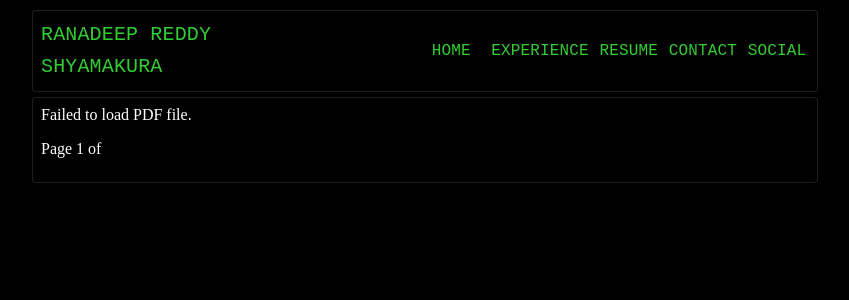
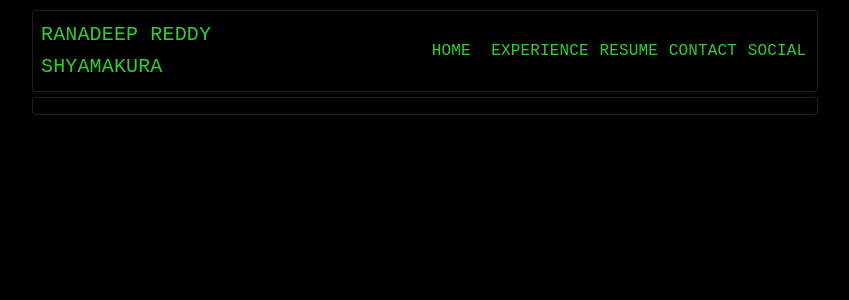
Before and after one commit to ranadeeps/profile, a React (Vite) app: page /resume in a window 1280 px wide. Shown: the top 300 px of the page, without its empty margins (224-1073 px from the left). Built offline with nearby package versions, Linux system fonts and the light colour scheme.

Commit message:
commented unused code

```diff
--- a/src/components/Resume.tsx
+++ b/src/components/Resume.tsx
@@ -1,22 +1,22 @@
-import { Box, Paper, Typography } from "@mui/material";
+import { Paper } from "@mui/material";
 import { ThemeProvider } from "@mui/material/styles";
 import { DarkTheme } from "../Themes";
-import { useState } from "react";
-import { Document, Page } from "react-pdf";
+// import { useState } from "react";
+// import { Document, Page } from "react-pdf";
 export const Resume = () => {
-  const [numPages, setNumPages] = useState<number>();
-  const [pageNumber, setPageNumber] = useState<number>(1);
+  // const [numPages, setNumPages] = useState<number>();
+  // const [pageNumber, setPageNumber] = useState<number>(1);
 
-  function onDocumentLoadSuccess({ numPages }: { numPages: number }): void {
-    setNumPages(numPages);
-  }
+  // function onDocumentLoadSuccess({ numPages }: { numPages: number }): void {
+  //   setNumPages(numPages);
+  // }
   return (
     <ThemeProvider theme={DarkTheme}>
       <Paper
         variant="outlined"
         sx={{ m: "auto", mt: "5px", width: "100%", padding: 1 }}
       >
-        <Box>
+        {/* <Box>
           <Document
             file="C:\Users\Ranadeep Reddy\Downloads\aadhar.pdf"
             onLoadSuccess={onDocumentLoadSuccess}
@@ -26,7 +26,7 @@ export const Resume = () => {
           <p>
             Page {pageNumber} of {numPages}
           </p>
-        </Box>
+        </Box> */}
       </Paper>
     </ThemeProvider>
   );
```
